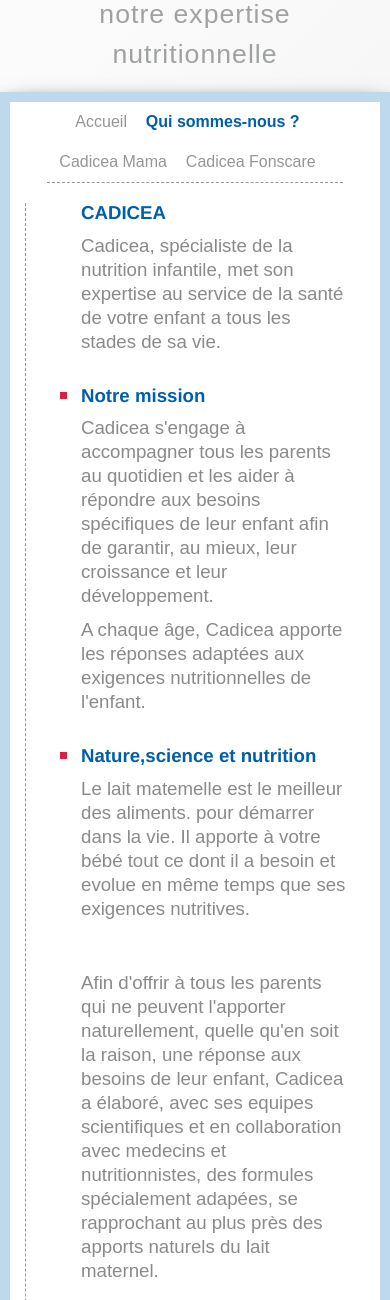
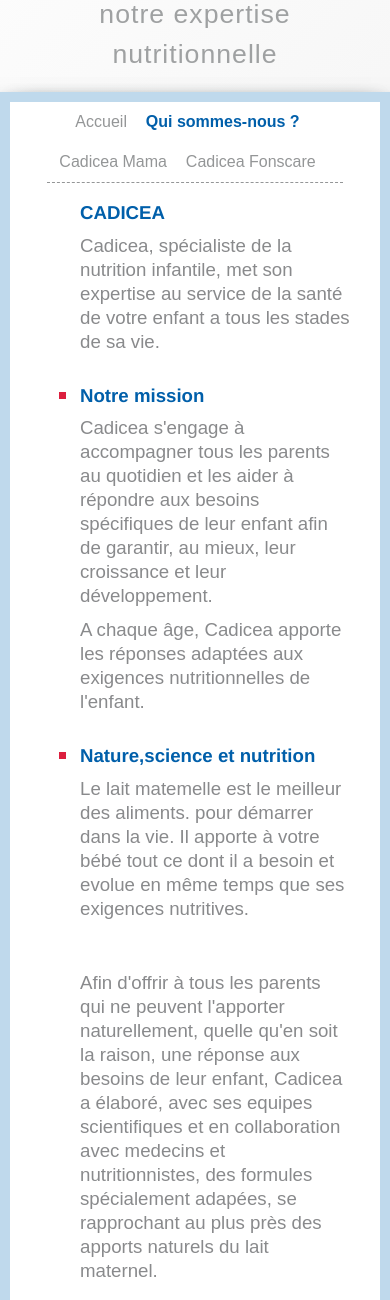
Before and after one commit to daolf/cadiceaLight, a PHP site: page /decouvrir.php?sheet=quiSommesNous in a window 390 px wide. Shown: the part 321-1621 px from the top of the page. Run offline with PHP 8.4, Linux system fonts and the light colour scheme; some libraries are stand-ins or nearby versions.

Commit message:
DEL bordure droite sur version mobile du menu

```diff
--- a/css/contentlight.css
+++ b/css/contentlight.css
@@ -281,6 +281,10 @@ li p {
     background-color: #fff;
 	}
 
+	.text-content {
+		border: 0px;
+	}
+
 	.box-content {
     	padding: 10px 10px 0px 10px;
     	height: auto;
--- a/html/footer.html
+++ b/html/footer.html
@@ -6,7 +6,7 @@
                         <div id="cadicea">
                             <strong>CADICEA</strong>
                             <br>Cadicea, spécialiste de la nutrition infantile, met son expertise au service de la santé de votre enfant à tous les stades de sa vie.
-                            Cadicea s’engage à accompagner tous les parents au quotidien, pour  répondre aux besoins spécifiques de leur enfant et garantir, au mieux, sa croissance et son développement.
+                            Cadicea s’engage à accompagner tous les parents au quotidien, pour  répondre aux besoins spécifiques de leur enfant et garantir, au mieux, sa croissance et son développement
                             à chaque âge, Cadicea apporte les réponses adaptées aux exigences nutritionnelles de l’enfant.
                         </div>
                      </div>
```
